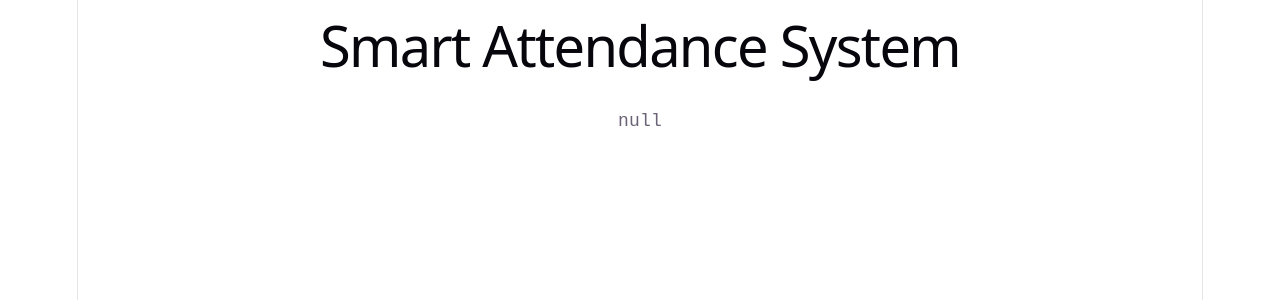
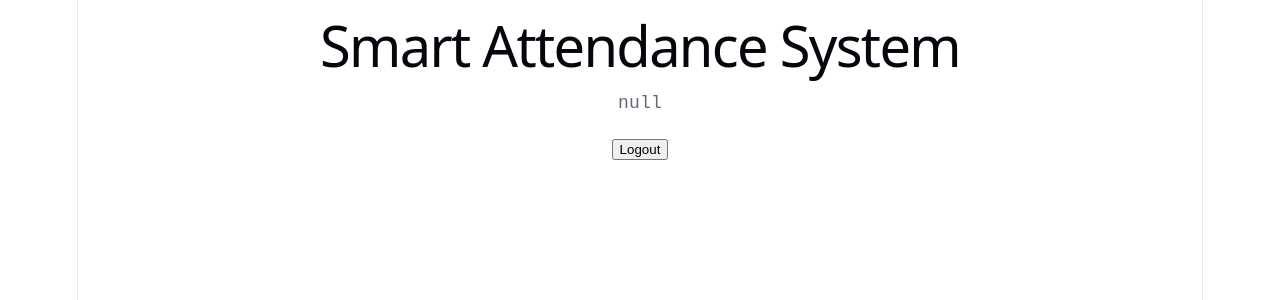
Before and after one commit to yashsb-07/Smart-Attendance-System, a React app in the folder frontend/: page / in a window 1280 px wide. Shown: the top 300 px of the page. Built offline with nearby package versions, Linux system fonts and the light colour scheme; the HTML template or start-up script is replaced by a standard one.

Commit message:
feat(auth): add auth context login logout and token rotation support

```diff
--- a/frontend/src/App.jsx
+++ b/frontend/src/App.jsx
@@ -1,153 +1,32 @@
-// import { useState } from 'react'
-// import reactLogo from './assets/react.svg'
-// import viteLogo from './assets/vite.svg'
-// import heroImg from './assets/hero.png'
-// import './App.css'
-
-// function App() {
-//   const [count, setCount] = useState(0)
-
-//   return (
-//     <>
-//       <section id="center">
-//         <div className="hero">
-//           <img src={heroImg} className="base" width="170" height="179" alt="" />
-//           <img src={reactLogo} className="framework" alt="React logo" />
-//           <img src={viteLogo} className="vite" alt="Vite logo" />
-//         </div>
-//         <div>
-//           <h1>Get started</h1>
-//           <p>
-//             Edit <code>src/App.jsx</code> and save to test <code>HMR</code>
-//           </p>
-//         </div>
-//         <button
-//           type="button"
-//           className="counter"
-//           onClick={() => setCount((count) => count + 1)}
-//         >
-//           Count is {count}
-//         </button>
-//       </section>
-
-//       <div className="ticks"></div>
-
-//       <section id="next-steps">
-//         <div id="docs">
-//           <svg className="icon" role="presentation" aria-hidden="true">
-//             <use href="/icons.svg#documentation-icon"></use>
-//           </svg>
-//           <h2>Documentation</h2>
-//           <p>Your questions, answered</p>
-//           <ul>
-//             <li>
-//               <a href="https://vite.dev/" target="_blank">
-//                 <img className="logo" src={viteLogo} alt="" />
-//                 Explore Vite
-//               </a>
-//             </li>
-//             <li>
-//               <a href="https://react.dev/" target="_blank">
-//                 <img className="button-icon" src={reactLogo} alt="" />
-//                 Learn more
-//               </a>
-//             </li>
-//           </ul>
-//         </div>
-//         <div id="social">
-//           <svg className="icon" role="presentation" aria-hidden="true">
-//             <use href="/icons.svg#social-icon"></use>
-//           </svg>
-//           <h2>Connect with us</h2>
-//           <p>Join the Vite community</p>
-//           <ul>
-//             <li>
-//               <a href="https://github.com/vitejs/vite" target="_blank">
-//                 <svg
-//                   className="button-icon"
-//                   role="presentation"
-//                   aria-hidden="true"
-//                 >
-//                   <use href="/icons.svg#github-icon"></use>
-//                 </svg>
-//                 GitHub
-//               </a>
-//             </li>
-//             <li>
-//               <a href="https://chat.vite.dev/" target="_blank">
-//                 <svg
-//                   className="button-icon"
-//                   role="presentation"
-//                   aria-hidden="true"
-//                 >
-//                   <use href="/icons.svg#discord-icon"></use>
-//                 </svg>
-//                 Discord
-//               </a>
-//             </li>
-//             <li>
-//               <a href="https://x.com/vite_js" target="_blank">
-//                 <svg
-//                   className="button-icon"
-//                   role="presentation"
-//                   aria-hidden="true"
-//                 >
-//                   <use href="/icons.svg#x-icon"></use>
-//                 </svg>
-//                 X.com
-//               </a>
-//             </li>
-//             <li>
-//               <a href="https://bsky.app/profile/vite.dev" target="_blank">
-//                 <svg
-//                   className="button-icon"
-//                   role="presentation"
-//                   aria-hidden="true"
-//                 >
-//                   <use href="/icons.svg#bluesky-icon"></use>
-//                 </svg>
-//                 Bluesky
-//               </a>
-//             </li>
-//           </ul>
-//         </div>
-//       </section>
-
-//       <div className="ticks"></div>
-//       <section id="spacer"></section>
-//     </>
-//   )
-// }
-
-// export default App
-
-
 import { useAuth } from "./context/AuthContext";
 
 function App() {
 
     const {
         user,
-        loading,
+        logout,
     } = useAuth();
 
-    if (loading) {
+    return (
 
-        return <h2>Loading...</h2>;
-    }
+        <div>
 
-    return (
-        <>
-            <h1>Smart Attendance System</h1>
+            <h1>
+                Smart Attendance System
+            </h1>
 
             <pre>
-                {JSON.stringify(
-                    user,
-                    null,
-                    2
-                )}
+                {JSON.stringify(user)}
             </pre>
-        </>
+
+            <button
+                onClick={logout}
+            >
+                Logout
+            </button>
+
+        </div>
+
     );
 }
 
--- a/frontend/src/api/axios.js
+++ b/frontend/src/api/axios.js
@@ -75,11 +75,14 @@ api.interceptors.response.use(
                     );
 
                 const newAccess =
-                    response.data.access;
+                response.data.access;
+
+                const newRefresh =
+                    response.data.refresh || refresh;
 
                 setTokens(
                     newAccess,
-                    refresh
+                    newRefresh
                 );
 
                 originalRequest.headers.Authorization =
--- a/frontend/src/context/AuthContext.jsx
+++ b/frontend/src/context/AuthContext.jsx
@@ -6,11 +6,16 @@ import {
 } from "react";
 
 import {
+    loginUser,
     getCurrentUser,
+    logoutUser,
 } from "../services/authService";
 
 import {
+    setTokens,
+    clearTokens,
     getAccessToken,
+    getRefreshToken,
 } from "../utils/tokenService";
 
 const AuthContext = createContext();
@@ -43,23 +48,67 @@ export const AuthProvider = ({ children }) => {
 
                 console.error(error);
 
+                clearTokens();
+
             } finally {
 
                 setLoading(false);
-
             }
-
         };
 
         loadUser();
 
     }, []);
 
+    const login = async (credentials) => {
+
+        const response =
+            await loginUser(credentials);
+
+        setTokens(
+            response.access,
+            response.refresh
+        );
+
+        setUser(response.user);
+
+        return response;
+    };
+
+    const logout = async () => {
+
+        try {
+
+            const refresh =
+                getRefreshToken();
+
+            if (refresh) {
+
+                await logoutUser(refresh);
+            }
+
+        } catch (error) {
+
+            console.error(error);
+
+        } finally {
+
+            clearTokens();
+
+            setUser(null);
+
+            window.location.href = "/login";
+        }
+    };
+
     return (
+
         <AuthContext.Provider
             value={{
                 user,
                 setUser,
+                login,
+                logout,
                 loading,
             }}
         >
```
